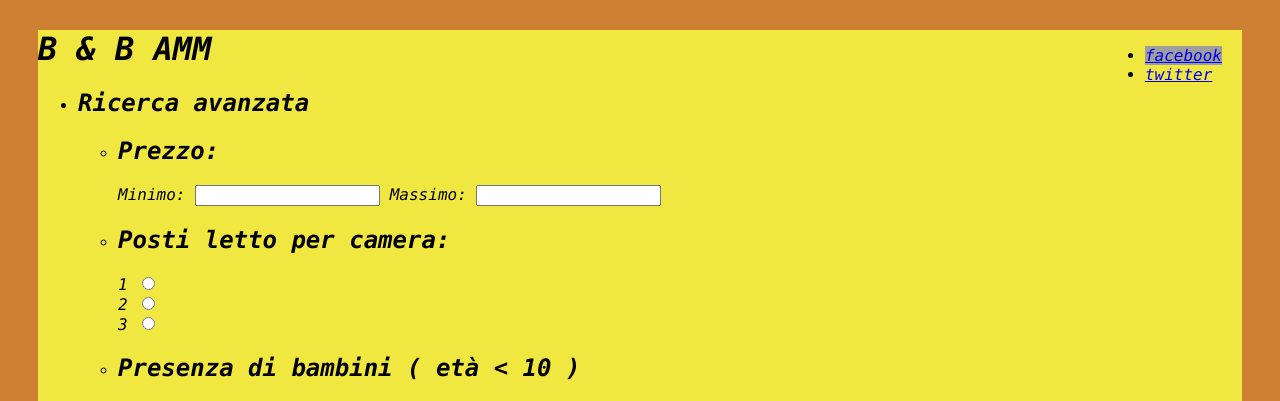
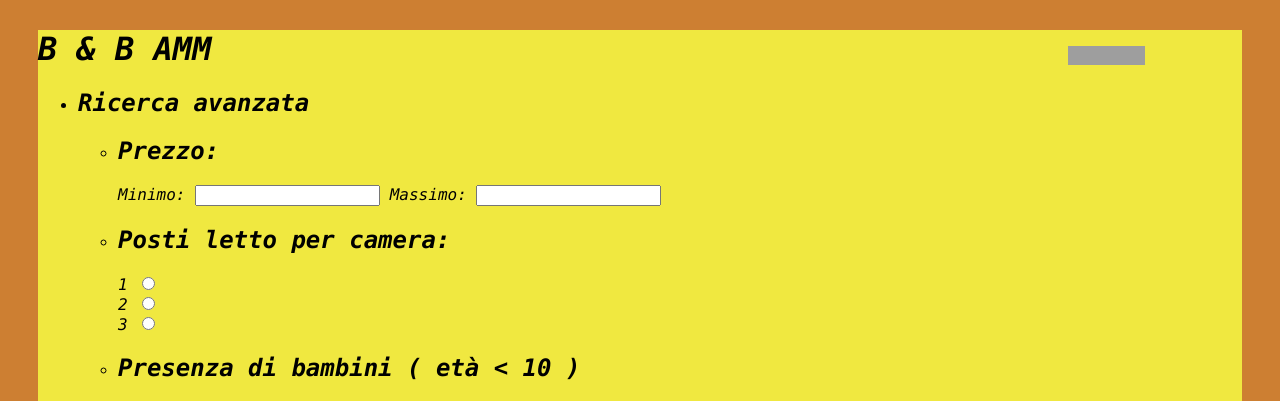
Before and after one commit to yan0z/AMM2015, a PHP site: page /homepage.html in a window 1280 px wide. Shown: the top 401 px of the page. Run offline with PHP 8.4, Linux system fonts and the light colour scheme; grey boxes are pictures that could not be loaded.

Commit message:
Decimo aggiornamento: modifica style2

```diff
--- a/FPAMM2015/Css/style2.css
+++ b/FPAMM2015/Css/style2.css
@@ -30,7 +30,7 @@ body{
 }
 
 #facebook{
-    background-image: url('../Images/blue-facebook-logo1.png.jpg')
+    background-image: url('../Images/blue-facebook-logo1.png')
 }
 
 #twitter{
@@ -45,8 +45,12 @@ body{
 
 }
 
-.social li ul{
+.social ul li{
     display: inline-block;
+}
+
+.social ul li a:link{
+    color:transparent;
 }
 /*Fine parte header*/
 
```
